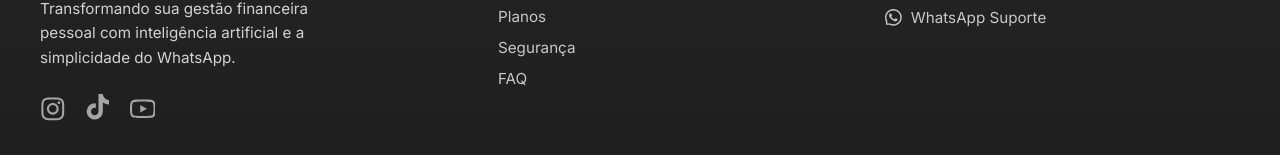
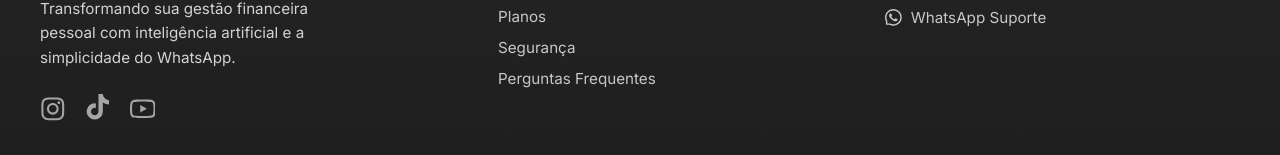
Before and after one commit to gsPatrick/Saldo-Zap, a React (Vite) app: page / in a window 1280 px wide. Shown: the part 5335-5490 px from the top of the page. Built offline with nearby package versions, Linux system fonts and the light colour scheme.

Commit message:
mudança na ordem

```diff
--- a/src/componentsLP/Footer/Footer.jsx
+++ b/src/componentsLP/Footer/Footer.jsx
@@ -62,7 +62,7 @@
                 <li><Link to="/funcionalidades">Funcionalidades</Link></li>
                 <li><Link to="/planos">Planos</Link></li>
                 <li><Link to="/seguranca">Segurança</Link></li>
-                <li><Link to="/faq">FAQ</Link></li>
+                <li><Link to="/faq">Perguntas Frequentes</Link></li>
              </ul>
         </div>
 
```
